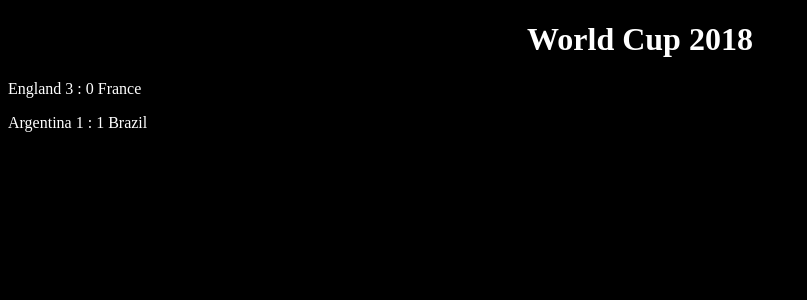
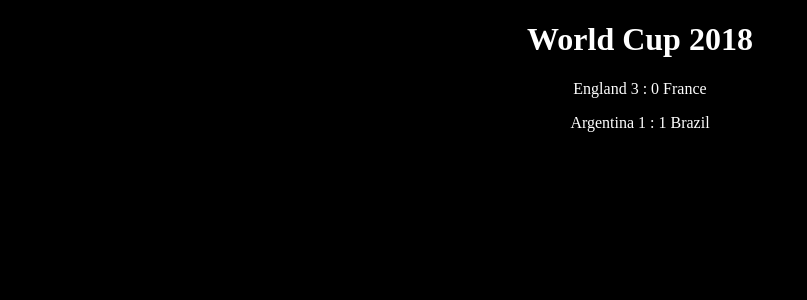
Before and after one commit to sis0k0/world-cup, an Angular app: page / in a window 1280 px wide. Shown: the top 300 px of the page, without its empty margins (0-807 px from the left). Built offline with nearby package versions, Linux system fonts and the light colour scheme.

Commit message:
feat: migrate app component

```diff
--- a/src/app/app.component.html
+++ b/src/app/app.component.html
@@ -1,2 +1,4 @@
-<h1 style="text-align: center">{{ title }}</h1>
-<app-home></app-home>
+<div style="text-align: center">
+    <h1>{{ title }}</h1>
+    <app-home></app-home>
+<div>
--- a/src/app/app.component.tns.html
+++ b/src/app/app.component.tns.html
@@ -1 +1,3 @@
-<Label text="Hello NativeScript!"></Label>
+<StackLayout>
+    <app-home></app-home>
+</StackLayout>
```
